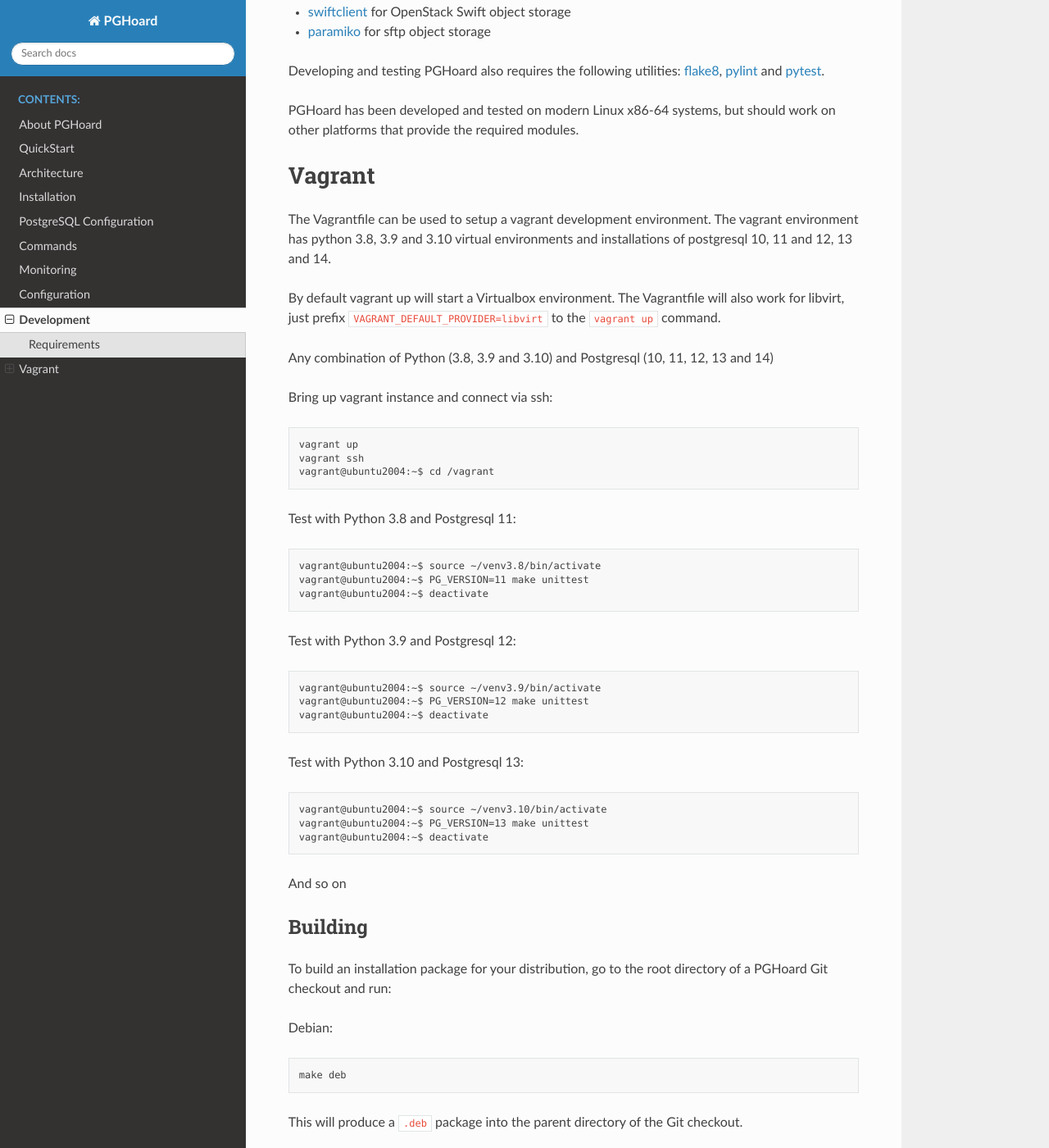
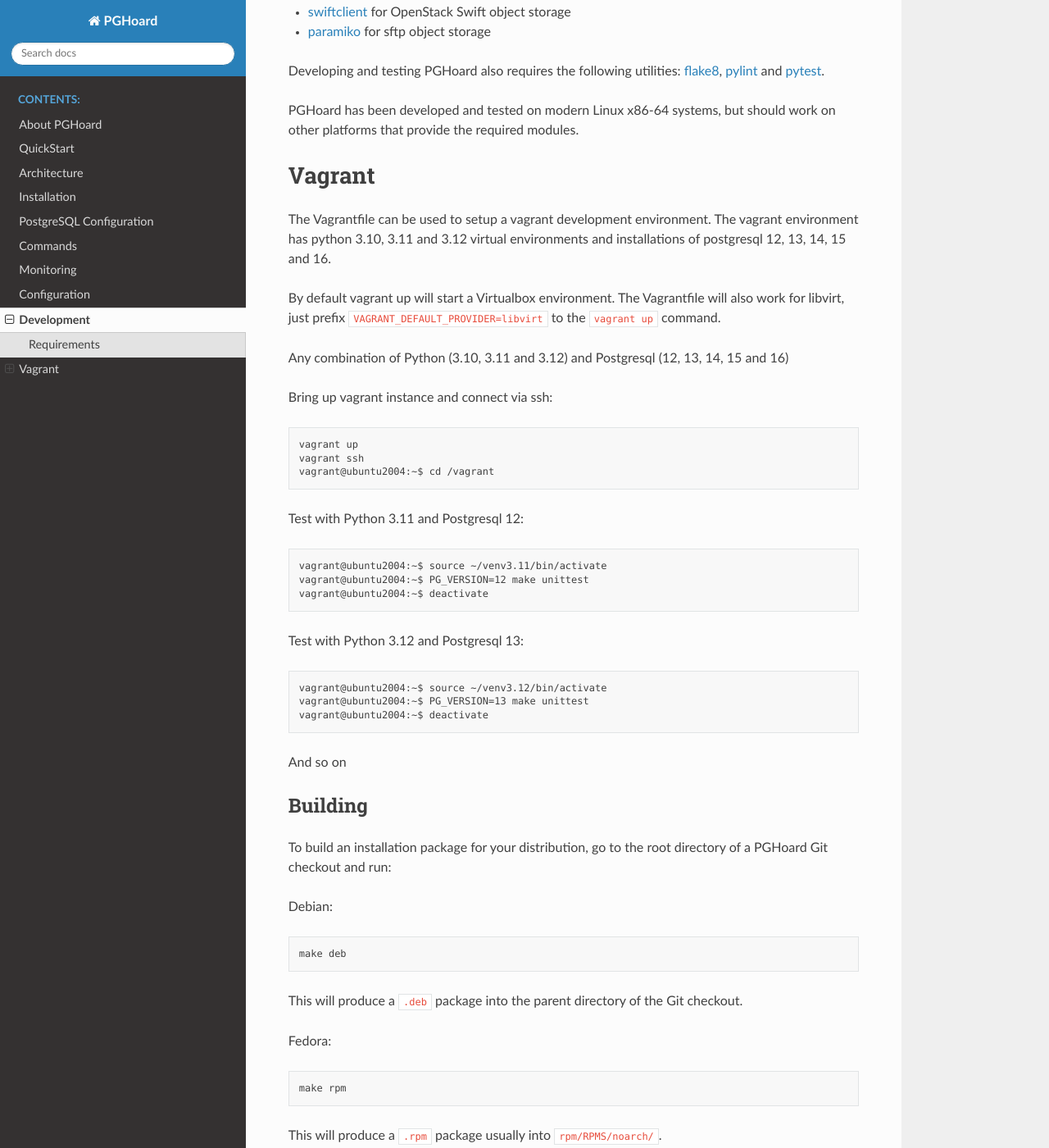
Before and after one commit to Aiven-Open/pghoard, a Sphinx documentation site: the page built from docs/development.rst, in a window 1280 px wide and 1400 px high, scrolled down 693 px. Shown: the whole window at 82% size. Built offline with Sphinx 7.4.7 and the Read the Docs theme 2.0.0, drawn with Linux system fonts in a browser that asks for light colours; the version number could not be read and is left out.

Commit message:
Update supported python and postgres versions

```diff
--- a/docs/development.rst
+++ b/docs/development.rst
@@ -54,12 +54,12 @@ Vagrant
 =======
 
 The Vagrantfile can be used to setup a vagrant development environment.   The vagrant environment has
-python 3.8, 3.9 and 3.10 virtual environments and installations of postgresql 10, 11 and 12, 13 and 14.
+python 3.10, 3.11 and 3.12 virtual environments and installations of postgresql 12, 13, 14, 15 and 16.
 
 By default vagrant up will start a Virtualbox environment. The Vagrantfile will also work for libvirt, just prefix
 ``VAGRANT_DEFAULT_PROVIDER=libvirt`` to the ``vagrant up`` command.
 
-Any combination of Python (3.8, 3.9 and 3.10) and Postgresql (10, 11, 12, 13 and 14)
+Any combination of Python (3.10, 3.11 and 3.12) and Postgresql (12, 13, 14, 15 and 16)
 
 Bring up vagrant instance and connect via ssh::
 
@@ -67,21 +67,15 @@ Bring up vagrant instance and connect via ssh::
   vagrant ssh
   vagrant@ubuntu2004:~$ cd /vagrant
 
-Test with Python 3.8 and Postgresql 11::
+Test with Python 3.11 and Postgresql 12::
 
-  vagrant@ubuntu2004:~$ source ~/venv3.8/bin/activate
-  vagrant@ubuntu2004:~$ PG_VERSION=11 make unittest
-  vagrant@ubuntu2004:~$ deactivate
-
-Test with Python 3.9 and Postgresql 12::
-
-  vagrant@ubuntu2004:~$ source ~/venv3.9/bin/activate
+  vagrant@ubuntu2004:~$ source ~/venv3.11/bin/activate
   vagrant@ubuntu2004:~$ PG_VERSION=12 make unittest
   vagrant@ubuntu2004:~$ deactivate
 
-Test with Python 3.10 and Postgresql 13::
+Test with Python 3.12 and Postgresql 13::
 
-  vagrant@ubuntu2004:~$ source ~/venv3.10/bin/activate
+  vagrant@ubuntu2004:~$ source ~/venv3.12/bin/activate
   vagrant@ubuntu2004:~$ PG_VERSION=13 make unittest
   vagrant@ubuntu2004:~$ deactivate
 
--- a/pyproject.toml
+++ b/pyproject.toml
@@ -17,10 +17,9 @@ classifiers=[
     "Intended Audience :: Information Technology",
     "Intended Audience :: System Administrators",
     "License :: OSI Approved :: Apache Software License",
-    "Programming Language :: Python :: 3.8",
-    "Programming Language :: Python :: 3.9",
     "Programming Language :: Python :: 3.10",
     "Programming Language :: Python :: 3.11",
+    "Programming Language :: Python :: 3.12",
     "Topic :: Database :: Database Engines/Servers",
     "Topic :: Software Development :: Libraries",
 ]
```
Also changed, not shown: README.rst (+8 -14 lines), 7 other files.
